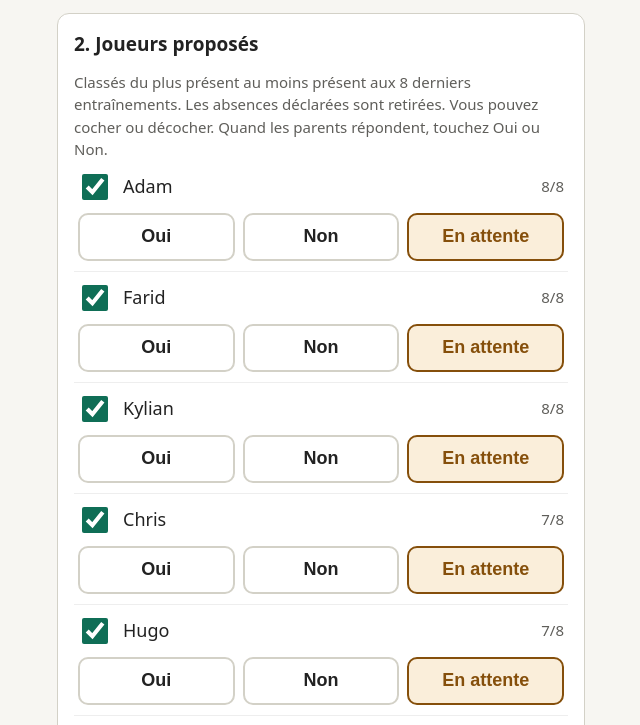
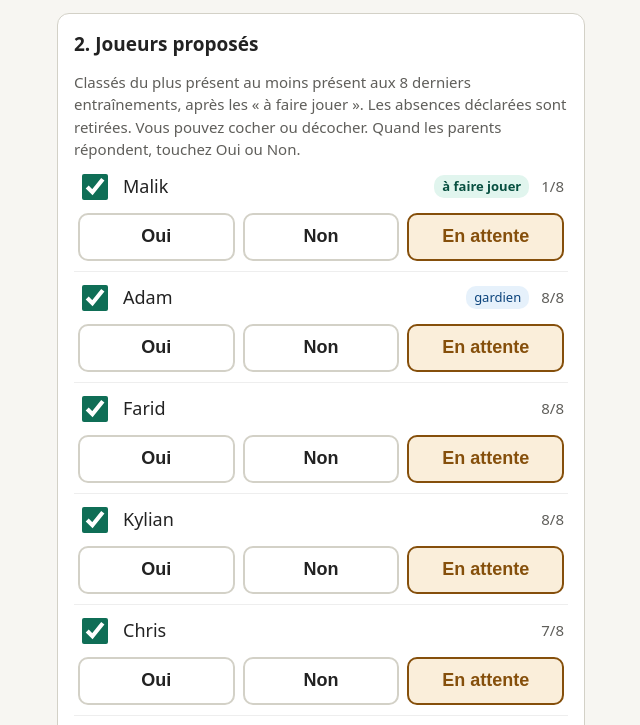
Before and after one commit to ERWANCEN/convocations_us_mareuil, a plain HTML site: page index.html in a window 1280 px wide. Shown: the part 787-1512 px from the top of the page, without its empty margins (319-959 px from the left). Drawn offline with Linux system fonts and the light colour scheme.

Commit message:
Ajout de l'alerte gardien et de la priorité de rotation
- Champ facultatif poste: "gardien" : alerte orange si aucun gardien n'est convoqué (ou s'il a répondu non)
- Champ matchsSansConvocation : à partir de 3, badge « à faire jouer » et proposition en priorité
- Adam gardien et Malik à faire jouer en U13 (démo), mode d'emploi de donnees.js complété

Co-Authored-By: Claude Opus 5.5 <noreply@anthropic.com>

```diff
--- a/donnees.js
+++ b/donnees.js
@@ -28,7 +28,8 @@
 //     "U11": {
 //       coach: "Prénom du coach", minimum: 8,
 //       joueurs: [
-//         { nom: "Prénom", presences: 6 },
+//         { nom: "Prénom", presences: 6, poste: "gardien" },
+//         { nom: "Prénom", presences: 5, matchsSansConvocation: 3 },
 //         { nom: "Prénom", presences: 3, absent: true }
 //       ],
 //       matchs: [
@@ -38,6 +39,12 @@
 //
 //   - minimum   : nombre de joueurs en dessous duquel il y a forfait.
 //   - presences : nombre d'entraînements suivis sur les 8 derniers.
+//   - poste: "gardien" (facultatif) : si aucun gardien n'est convoqué,
+//                    la page affiche une alerte orange.
+//   - matchsSansConvocation (facultatif) : nombre de matchs de suite sans
+//                    convocation. À partir de 3, le joueur a le badge
+//                    « à faire jouer » et il est proposé en priorité.
+//                    Remettre à 0 quand il a joué.
 //   - absent: true : joueur indisponible. Ne jamais écrire le motif
 //                    (santé, famille) : seulement « absent ».
 //   - Pour une équipe de filles, ajouter « feminin: true » à côté du coach.
@@ -67,7 +74,7 @@ const EQUIPES = {
   "U13": {
     coach: "Samir", minimum: 11,
     joueurs: [
-      { nom: "Adam",   presences: 8 },
+      { nom: "Adam",   presences: 8, poste: "gardien" },
       { nom: "Bilal",  presences: 6 },
       { nom: "Chris",  presences: 7 },
       { nom: "Dylan",  presences: 2, absent: true },
@@ -79,7 +86,7 @@ const EQUIPES = {
       { nom: "Jules",  presences: 4, absent: true },
       { nom: "Kylian", presences: 8 },
       { nom: "Liam",   presences: 5 },
-      { nom: "Malik",  presences: 1 }
+      { nom: "Malik",  presences: 1, matchsSansConvocation: 3 }
     ],
     matchs: [
       { id: "u13-bondy", libelle: "Samedi 10h · à Bondy", jour: "samedi", heure: "10h", lieu: "Bondy", rdv: "9h au stade" }
--- a/index.html
+++ b/index.html
@@ -26,11 +26,13 @@
   .badge { font-size: 13px; padding: 2px 8px; border-radius: 10px; background: var(--orange-clair); color: #633806; }
   .badge.abs { background: #eee; color: #555; }
   .badge.new { background: #eeedfe; color: #3c3489; }
+  .badge.gardien { background: #e6f1fb; color: #0c447c; }
+  .badge.jouer { background: var(--vert-clair); color: #085041; font-weight: 600; }
   .alerte { padding: 14px; border-radius: 10px; font-weight: 600; margin-bottom: 12px; }
   .alerte.ko { background: var(--rouge-clair); color: var(--rouge); border: 1px solid var(--rouge); }
   .alerte.ok { background: var(--vert-clair); color: var(--vert); border: 1px solid var(--vert); }
   .alerte.info { background: #eeedfe; color: #3c3489; border: 1px solid #534ab7; font-weight: 400; }
-  .alerte.attente { background: var(--orange-clair); color: var(--orange); border: 1px solid var(--orange); }
+  .alerte.attente, .alerte.orange { background: var(--orange-clair); color: var(--orange); border: 1px solid var(--orange); }
   .alerte .detail { display: block; font-weight: 400; margin-top: 4px; }
   /* Réponses des parents : 3 gros boutons sous chaque joueur convoqué */
   .statuts { display: flex; gap: 8px; padding: 0 4px 10px; }
@@ -128,6 +130,7 @@
 const NB_ENTRAINEMENTS = 8;
 const MAXIMUM_CONVOQUES = 14;     // 11 titulaires + 3 remplaçants
 const SEUIL_PEU_PRESENT = 0.5;    // moins de 50 % de présence -> badge "peu présent"
+const SEUIL_A_FAIRE_JOUER = 3;    // 3 matchs de suite sans convocation -> badge "à faire jouer" et priorité
 
 // Si donnees.js est absent ou contient une erreur de frappe, on le dit clairement
 if (typeof EQUIPES === "undefined" || typeof FORFAITS === "undefined") {
@@ -298,11 +301,16 @@ function chargerMatch() {
   afficherJoueurs();
 }
 
-// Règle 2 : retirer les absents, trier par présence, garder les plus présents
+// Rotation : un joueur resté 3 matchs sans convocation passe en priorité (lutte contre le décrochage)
+function aFaireJouer(j) { return !j.absent && (Number(j.matchsSansConvocation) || 0) >= SEUIL_A_FAIRE_JOUER; }
+function estGardien(j) { return j.poste === "gardien"; }
+function parPriorite(a, b) { return (aFaireJouer(b) - aFaireJouer(a)) || (b.presences - a.presences); }
+
+// Règle 2 : retirer les absents, mettre en tête les « à faire jouer », puis les plus présents
 function proposerJoueurs(equipe) {
   return equipe.joueurs
     .filter(j => !j.absent)
-    .sort((a, b) => b.presences - a.presences)
+    .sort(parPriorite)
     .slice(0, MAXIMUM_CONVOQUES)
     .map(j => j.nom);
 }
@@ -347,13 +355,13 @@ function afficherJoueurs() {
   const equipe = equipeCourante();
   const n = nbSeances(equipe);
   $("titre-joueurs").textContent = equipe.feminin ? "2. Joueuses proposées" : "2. Joueurs proposés";
-  $("aide-joueurs").textContent = `Classés du plus présent au moins présent aux ${n} derniers entraînements. Les absences déclarées sont retirées. Vous pouvez cocher ou décocher. Quand les parents répondent, touchez Oui ou Non.`;
+  $("aide-joueurs").textContent = `Classés du plus présent au moins présent aux ${n} derniers entraînements, après les « à faire jouer ». Les absences déclarées sont retirées. Vous pouvez cocher ou décocher. Quand les parents répondent, touchez Oui ou Non.`;
   $("info-equipe").innerHTML = equipe.nouvelle
     ? `<div class="alerte info">Nouvelle équipe (section féminine, janvier) : seulement ${n} séances d'historique. La liste est indicative, et le badge « peu présent » n'est pas affiché pour ne pas décourager les nouvelles joueuses.</div>`
     : "";
-  const tries = [...equipe.joueurs].sort((a, b) => (!!a.absent - !!b.absent) || (b.presences - a.presences));
+  const tries = [...equipe.joueurs].sort((a, b) => (!!a.absent - !!b.absent) || parPriorite(a, b));
   $("joueurs").innerHTML = tries.map(j => {
-    const peu = !equipe.nouvelle && !j.ajoute && !j.absent && j.presences / n < SEUIL_PEU_PRESENT;
+    const peu = !equipe.nouvelle && !j.ajoute && !aFaireJouer(j) && !j.absent && j.presences / n < SEUIL_PEU_PRESENT;
     const nom = esc(j.nom);
     const boutons = j.absent ? "" : `<div class="statuts" role="group" aria-label="Réponse des parents pour ${nom}" data-nom="${nom}">
       ${STATUTS.map(([val, lib]) => `<button type="button" data-statut="${val}" aria-pressed="${statut(j.nom) === val}" ${selection.has(j.nom) ? "" : "disabled"}>${lib}</button>`).join("")}
@@ -363,6 +371,8 @@ function afficherJoueurs() {
         <input type="checkbox" data-nom="${nom}" ${selection.has(j.nom) ? "checked" : ""} ${j.absent ? "disabled" : ""}>
         <span class="nom">${nom}</span>
         ${j.absent ? '<span class="badge abs">absent' + (equipe.feminin ? "e" : "") + '</span>' : ""}
+        ${estGardien(j) ? `<span class="badge gardien">${equipe.feminin ? "gardienne" : "gardien"}</span>` : ""}
+        ${aFaireJouer(j) ? '<span class="badge jouer">à faire jouer</span>' : ""}
         ${peu ? '<span class="badge">peu présent</span>' : ""}
         ${(equipe.nouvelle || j.ajoute) && !j.absent ? `<span class="badge new">nouve${equipe.feminin ? "lle" : "au"}</span>` : ""}
         <span class="pres">${j.presences}/${n}</span>
@@ -412,6 +422,15 @@ function genererMessage() {
     $("alerte").innerHTML = `<div class="alerte attente">${nb} ${mot}s convoqué${e}s. En attente des réponses.${detail}</div>`;
   } else {
     $("alerte").innerHTML = `<div class="alerte ok">${nbOui} ${mot}s confirmé${e}s : l'équipe est complète.${detail}</div>`;
+  }
+
+  // Gardien : alerte orange (pas rouge) si aucun gardien de l'équipe n'est convoqué
+  // (ou s'ils ont tous répondu « Non »). Rien si aucun gardien n'est indiqué dans donnees.js.
+  const gardiens = equipe.joueurs.filter(estGardien);
+  if (gardiens.length && !gardiens.some(g => selection.has(g.nom) && statut(g.nom) !== "non")) {
+    const g = equipe.feminin ? "gardienne" : "gardien";
+    const situation = (j) => j.absent ? `absent${e}` : !selection.has(j.nom) ? `non convoqué${e}` : "a répondu non";
+    $("alerte").innerHTML += `<div class="alerte orange">Pas de ${g} pour ce match. Pensez à en prévoir un${e} ou à désigner un${e} remplaçant${e} dans les buts.<span class="detail">${pluriel(gardiens.length, g[0].toUpperCase() + g.slice(1))} de l'équipe : ${gardiens.map(j => `${esc(j.nom)} (${situation(j)})`).join(", ")}.</span></div>`;
   }
 
   if (enAttente.length === 0) modeMessage = "convocation";
```
Also changed, not shown: 1 other file.
